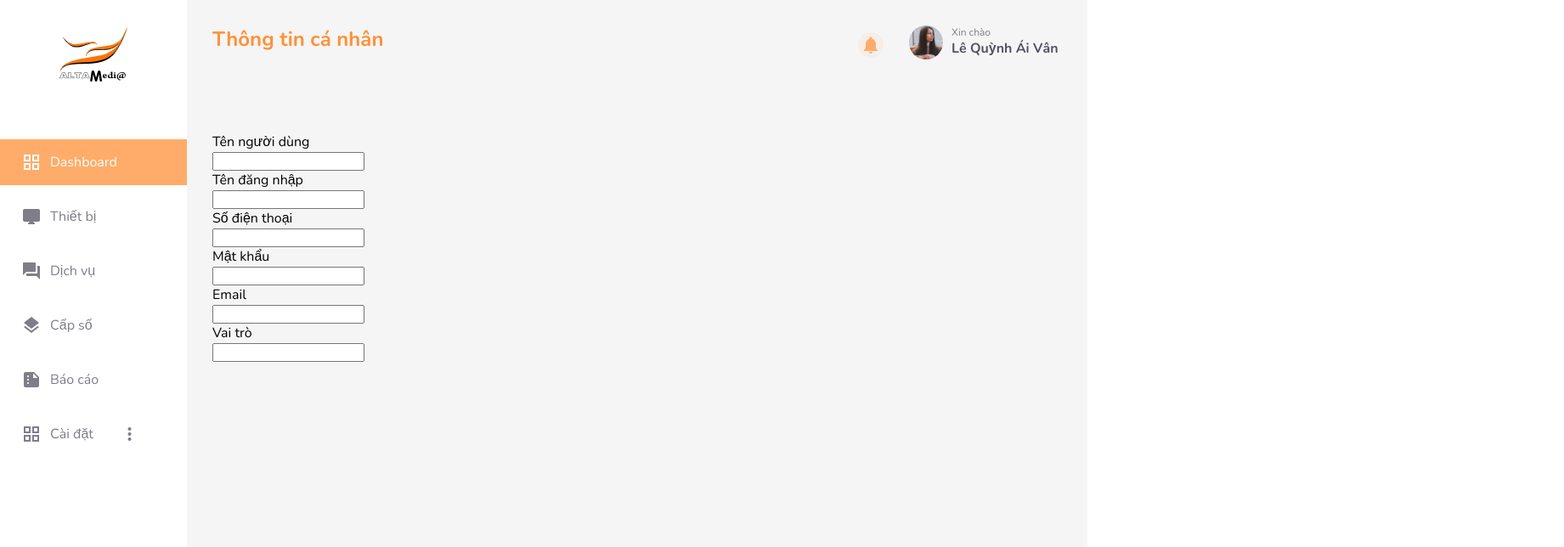
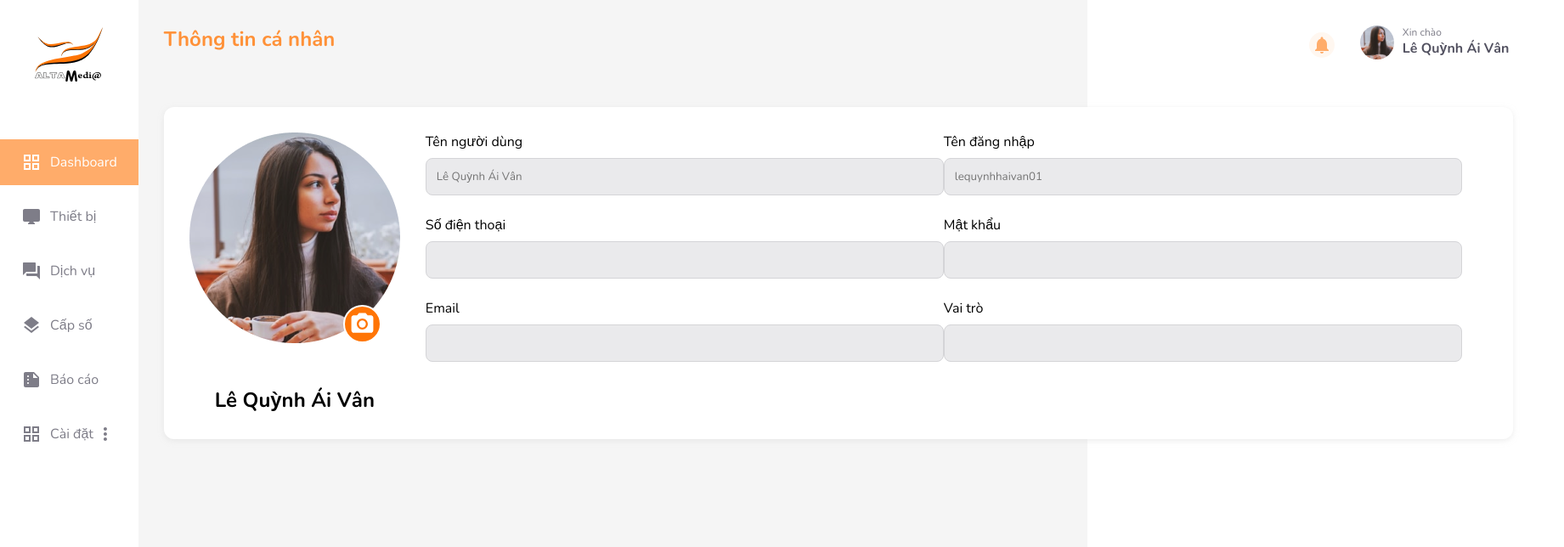
Before and after one commit to sonbill/Queuing-System-Project, a React (Create React App) app: page /profile in a window 1280 px wide. Shown: the top 644 px of the page at 85% size, 1841 px wide, since content can reach past the window. Built offline with nearby package versions, Linux system fonts and the light colour scheme.

Commit message:
update css profile page

```diff
--- a/src/pages/profile/Profile.jsx
+++ b/src/pages/profile/Profile.jsx
@@ -1,48 +1,59 @@
 import React from 'react';
 import TopNav from '../../components/topbar/TopNav'
 import Sidebar from '../../components/sidebar_left/Sidebar'
+import useravatar from '../../assets/useravatar.png'
+import CameraAltIcon from '@mui/icons-material/CameraAlt';
 
 import './profile.css'
 
-function Profile() {
+function Profile(username) {
+  username = "Lê Quỳnh Ái Vân"
   return (
     <div className="profile">
       <Sidebar />
-      <div className="profile-layout">
+      <div className="profile__layout">
         <TopNav name={"Thông tin cá nhân"} />
-        <div className="profile-wrapper">
-          <div className="profile-img-details">
-
+        <div className="profile__wrapper">
+          <div className="profile__img-details">
+            <div className="profile__avatar">
+              <img src={useravatar} alt="avatar" />
+              <label>
+                <CameraAltIcon className="profile__avatar-icon" style={{ fontSize: 45 }} />
+                <input type="file" style={{ display: 'none' }} />
+              </label>
+              {/* <button>Change</button> */}
+            </div>
+            <h2 className="profile__username" >{username}</h2>
           </div>
-          <div className="profile-info-details">
-            <div className="profile-input-row">
-              <div className="profile-input-row-detail">
+          <div className="profile__info-details">
+            <div className="profile__input-row">
+              <div className="profile__input-row-detail">
                 <p>Tên người dùng</p>
-                <input type="text" />
+                <input type="text" placeholder={username} disabled />
               </div>
-              <div className="profile-input-row-detail">
+              <div className="profile__input-row-detail">
                 <p>Tên đăng nhập</p>
-                <input type="text" />
+                <input type="text" placeholder="lequynhhaivan01" disabled />
               </div>
             </div>
-            <div className="profile-input-row">
-              <div className="profile-input-row-detail">
+            <div className="profile__input-row">
+              <div className="profile__input-row-detail" >
                 <p>Số điện thoại</p>
-                <input type="text" />
+                <input type="text" disabled />
               </div>
-              <div className="profile-input-row-detail">
+              <div className="profile__input-row-detail">
                 <p>Mật khẩu</p>
-                <input type="text" />
+                <input type="text" disabled />
               </div>
             </div>
-            <div className="profile-input-row">
-              <div className="profile-input-row-detail">
+            <div className="profile__input-row">
+              <div className="profile__input-row-detail">
                 <p>Email</p>
-                <input type="email" />
+                <input type="email" disabled />
               </div>
-              <div className="profile-input-row-detail">
+              <div className="profile__input-row-detail">
                 <p>Vai trò</p>
-                <input type="text" />
+                <input type="text" disabled />
               </div>
             </div>
           </div>
--- a/src/pages/profile/profile.css
+++ b/src/pages/profile/profile.css
@@ -1,10 +1,66 @@
 .profile {
+  display: flex;
   background-color:#F5F5F5 ;
-  display: flex;
 }
-.profile-layout {
+.profile__layout {
   flex-grow: 1;
 }
-.profile-wrapper {
+.profile__wrapper {
+  margin: 0 30px;
   padding: 30px;
+  display: flex;
+  background-color: #fff;
+  box-shadow: 0px 2px 6px rgba(219, 219, 219, 0.5);
+  border-radius: 12px;
 }
+.profile__img-details {
+  display: flex;
+  flex-direction: column;
+  align-items: center;
+  justify-content:center;
+}
+.profile__avatar {
+  display: flex;
+  flex-direction: column;
+  justify-content:center;
+  align-items:center;
+}
+.profile__avatar-icon {
+  position: relative;
+  top:-45px;
+  left:80px;
+  padding:5px;
+  border-radius:50%;
+  border: 2px solid #FFFFFF;
+  background: #FF7506;
+  cursor: pointer;
+  color: #fff;
+}
+.profile__avatar button {
+  background-color: #fff;
+  border-radius:12px;
+  width: 100px;
+}
+.profile__info-details {
+  flex-grow: 1;
+}
+.profile__input-row {
+  display: flex;
+  width: 100%;
+  align-items: center;
+  justify-content:space-between;
+  padding: 0 30px;
+  margin-bottom: 24px;
+}
+.profile__input-row-detail p {
+  margin-bottom: 8px;
+}
+.profile__input-row-detail input {
+  width: 610px;
+  height: 44px;
+  padding: 10px 12px;
+  background: #EAEAEC;
+  border: 1.5px solid #D4D4D7;
+  box-sizing: border-box;
+  border-radius: 8px;
+}
```
Also changed, not shown: src/App.js (+0 -13 lines), src/assets/useravatar.png (added).
